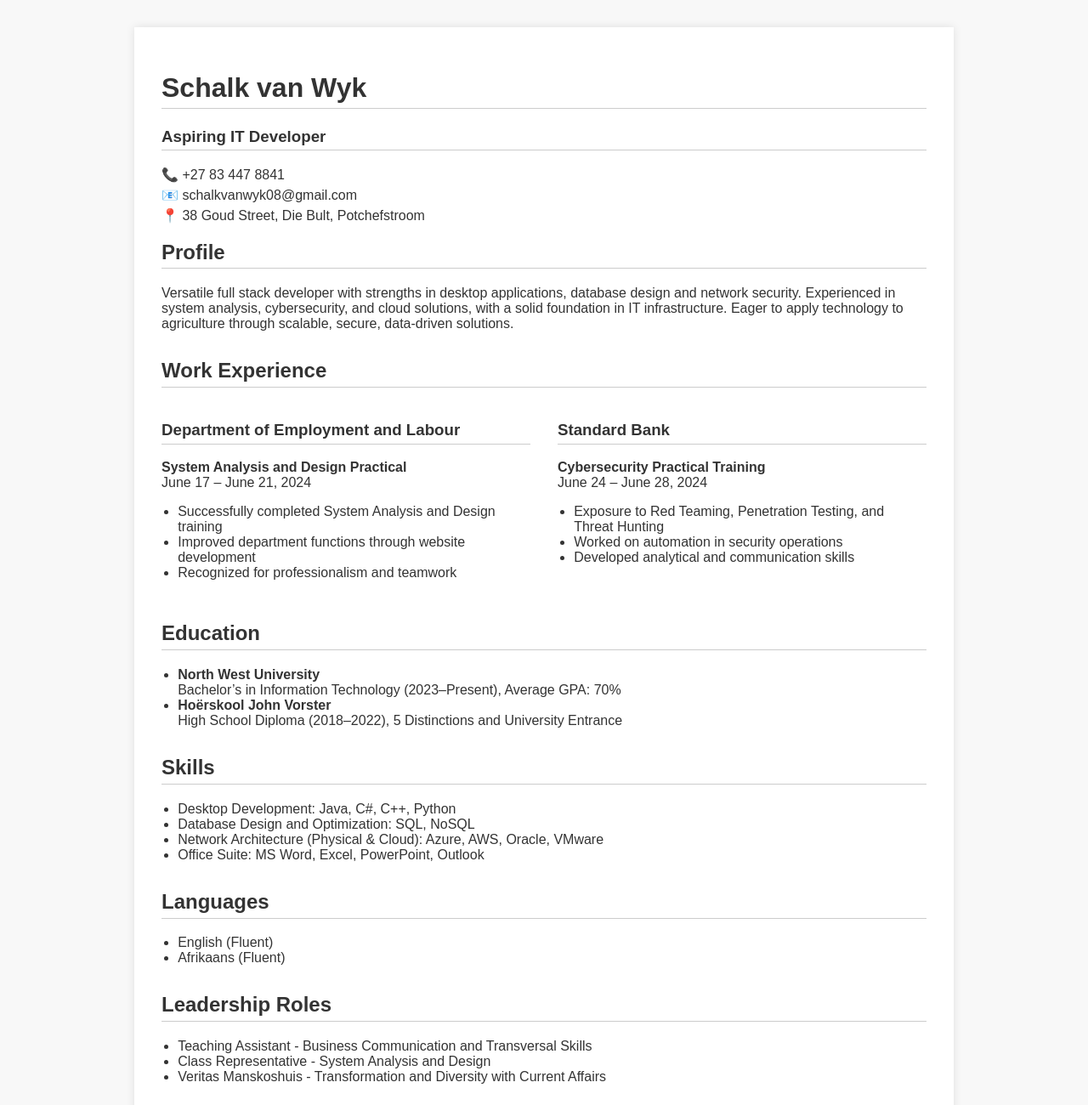
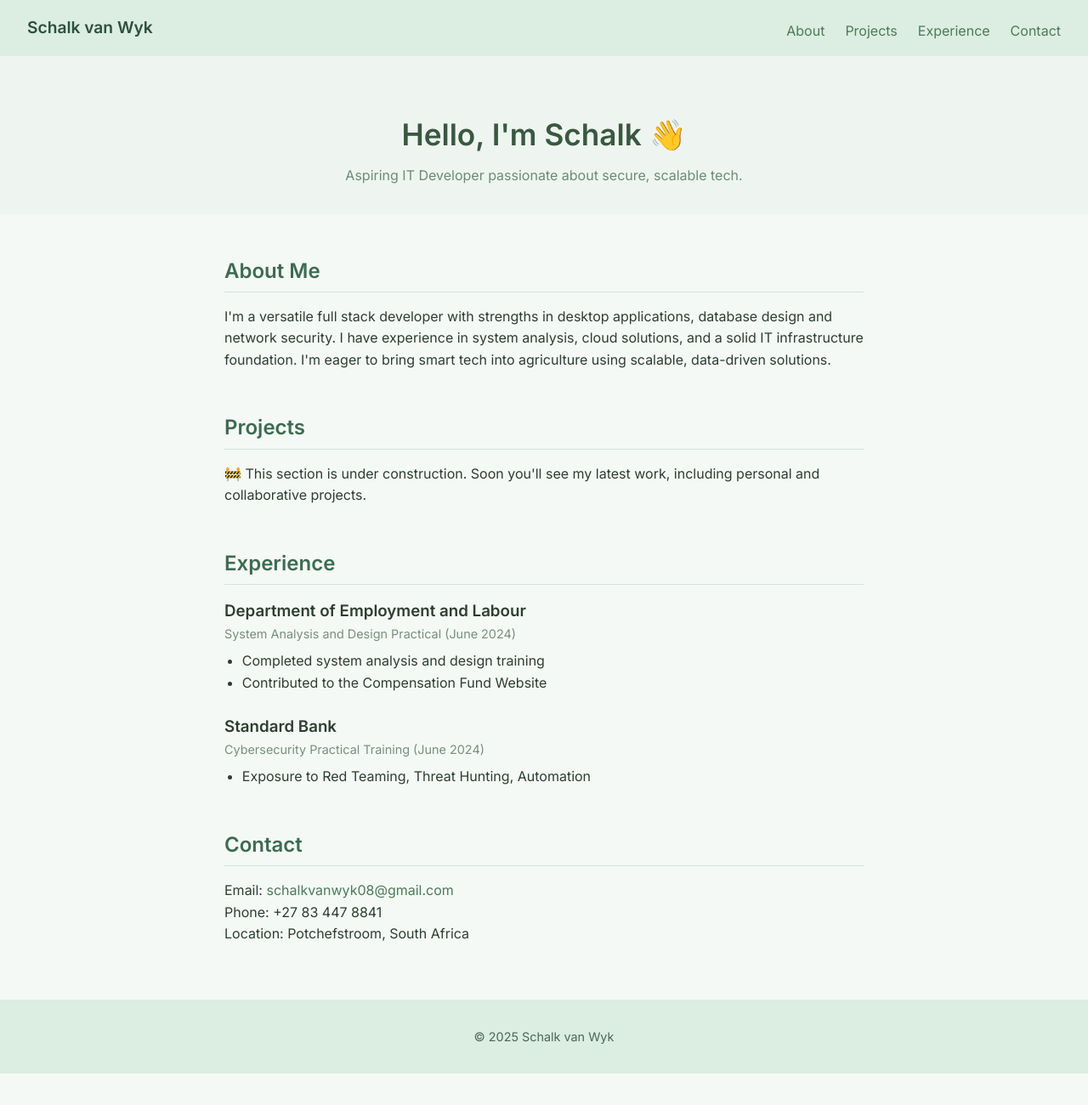
Before and after one commit to SCvanWyk/SCvanWyk.github.io, a plain HTML site: page index.html in a window 1280 px wide. Shown: the whole page at 85% size. After the commit the page ends 1263 px from the top, so only its background shows below. Drawn offline with Linux system fonts and the light colour scheme.

Commit message:
General update to content

```diff
--- a/index.html
+++ b/index.html
@@ -1,121 +1,72 @@
 <!DOCTYPE html>
 <html lang="en">
-<head link rel="stylesheet" href="style.css">
+<head>
   <meta charset="UTF-8" />
   <meta name="viewport" content="width=device-width, initial-scale=1.0"/>
-  <title>Schalk van Wyk - CV</title>
-  <style>
-    body {
-      font-family: Arial, sans-serif;
-      background-color: #f8f8f8;
-      color: #333;
-      margin: 0;
-      padding: 2rem;
-    }
-    .container {
-      max-width: 900px;
-      margin: auto;
-      background: #fff;
-      padding: 2rem;
-      box-shadow: 0 0 10px rgba(0,0,0,0.1);
-    }
-    h1, h2, h3 {
-      border-bottom: 1px solid #ccc;
-      padding-bottom: 0.3rem;
-    }
-    .section {
-      margin-bottom: 2rem;
-    }
-    .two-column {
-      display: flex;
-      gap: 2rem;
-    }
-    .left, .right {
-      flex: 1;
-    }
-    ul {
-      padding-left: 1.2rem;
-    }
-    .contact p {
-      margin: 0.3rem 0;
-    }
-  </style>
+  <title>Schalk van Wyk</title>
+  <link rel="stylesheet" href="style.css" />
+  <link href="https://fonts.googleapis.com/css2?family=Inter:wght@400;600&display=swap" rel="stylesheet">
 </head>
 <body>
-  <div class="container">
-    <header>
-      <h1>Schalk van Wyk</h1>
-      <h3>Aspiring IT Developer</h3>
-      <div class="contact">
-        <p>📞 +27 83 447 8841</p>
-        <p>📧 schalkvanwyk08@gmail.com</p>
-        <p>📍 38 Goud Street, Die Bult, Potchefstroom</p>
-      </div>
+  <nav class="navbar">
+    <div class="logo">Schalk van Wyk</div>
+    <ul class="nav-links">
+      <li><a href="#about">About</a></li>
+      <li><a href="#projects">Projects</a></li>
+      <li><a href="#experience">Experience</a></li>
+      <li><a href="#contact">Contact</a></li>
+    </ul>
+  </nav>
+
+  <header class="hero">
+    <h1>Hello, I'm Schalk 👋</h1>
+    <p class="subtitle">Aspiring IT Developer passionate about secure, scalable tech.</p>
   </header>
 
-    <section class="section">
-      <h2>Profile</h2>
-      <p>Versatile full stack developer with strengths in desktop applications, database design and network security. Experienced in system analysis, cybersecurity, and cloud solutions, with a solid foundation in IT infrastructure. Eager to apply technology to agriculture through scalable, secure, data-driven solutions.</p>
+  <main class="container">
+    <section id="about">
+      <h2>About Me</h2>
+      <p>
+        I'm a versatile full stack developer with strengths in desktop applications, database design and network security.
+        I have experience in system analysis, cloud solutions, and a solid IT infrastructure foundation. I'm eager to bring
+        smart tech into agriculture using scalable, data-driven solutions.
+      </p>
     </section>
 
-    <section class="section">
-      <h2>Work Experience</h2>
-      <div class="two-column">
-        <div class="left">
+    <section id="projects">
+      <h2>Projects</h2>
+      <p>🚧 This section is under construction. Soon you'll see my latest work, including personal and collaborative projects.</p>
+    </section>
+
+    <section id="experience">
+      <h2>Experience</h2>
+      <div class="experience-entry">
         <h3>Department of Employment and Labour</h3>
-          <p><strong>System Analysis and Design Practical</strong><br/>June 17 – June 21, 2024</p>
+        <p class="small">System Analysis and Design Practical (June 2024)</p>
         <ul>
-            <li>Successfully completed System Analysis and Design training</li>
-            <li>Improved department functions through website development</li>
-            <li>Recognized for professionalism and teamwork</li>
+          <li>Completed system analysis and design training</li>
+          <li>Contributed to the Compensation Fund Website</li>
         </ul>
       </div>
-        <div class="right">
+      <div class="experience-entry">
         <h3>Standard Bank</h3>
-          <p><strong>Cybersecurity Practical Training</strong><br/>June 24 – June 28, 2024</p>
+        <p class="small">Cybersecurity Practical Training (June 2024)</p>
         <ul>
-            <li>Exposure to Red Teaming, Penetration Testing, and Threat Hunting</li>
-            <li>Worked on automation in security operations</li>
-            <li>Developed analytical and communication skills</li>
+          <li>Exposure to Red Teaming, Threat Hunting, Automation</li>
         </ul>
-        </div>
       </div>
     </section>
 
-    <section class="section">
-      <h2>Education</h2>
-      <ul>
-        <li><strong>North West University</strong><br/>Bachelor’s in Information Technology (2023–Present), Average GPA: 70%</li>
-        <li><strong>Hoërskool John Vorster</strong><br/>High School Diploma (2018–2022), 5 Distinctions and University Entrance</li>
-      </ul>
+    <section id="contact">
+      <h2>Contact</h2>
+      <p>Email: <a href="mailto:schalkvanwyk08@gmail.com">schalkvanwyk08@gmail.com</a></p>
+      <p>Phone: +27 83 447 8841</p>
+      <p>Location: Potchefstroom, South Africa</p>
     </section>
+  </main>
 
-    <section class="section">
-      <h2>Skills</h2>
-      <ul>
-        <li>Desktop Development: Java, C#, C++, Python</li>
-        <li>Database Design and Optimization: SQL, NoSQL</li>
-        <li>Network Architecture (Physical & Cloud): Azure, AWS, Oracle, VMware</li>
-        <li>Office Suite: MS Word, Excel, PowerPoint, Outlook</li>
-      </ul>
-    </section>
-
-    <section class="section">
-      <h2>Languages</h2>
-      <ul>
-        <li>English (Fluent)</li>
-        <li>Afrikaans (Fluent)</li>
-      </ul>
-    </section>
-
-    <section class="section">
-      <h2>Leadership Roles</h2>
-      <ul>
-        <li>Teaching Assistant - Business Communication and Transversal Skills</li>
-        <li>Class Representative - System Analysis and Design</li>
-        <li>Veritas Manskoshuis - Transformation and Diversity with Current Affairs</li>
-      </ul>
-    </section>
-  </div>
+  <footer>
+    <p>&copy; 2025 Schalk van Wyk</p>
+  </footer>
 </body>
 </html>
--- a/style.css
+++ b/style.css
@@ -0,0 +1,106 @@
+/* Reset & base font */
+* {
+  margin: 0;
+  padding: 0;
+  box-sizing: border-box;
+}
+
+body {
+  font-family: 'Inter', sans-serif;
+  background-color: #f5f9f6;
+  color: #2e3d31;
+  line-height: 1.6;
+}
+
+a {
+  color: #4d7a57;
+  text-decoration: none;
+}
+
+.container {
+  max-width: 800px;
+  margin: 2rem auto;
+  padding: 0 1.5rem;
+}
+
+/* Navigation */
+.navbar {
+  display: flex;
+  justify-content: space-between;
+  align-items: center;
+  background-color: #dbeee1;
+  padding: 1rem 2rem;
+  position: sticky;
+  top: 0;
+  z-index: 100;
+}
+
+.logo {
+  font-weight: 600;
+  font-size: 1.2rem;
+  color: #2f4f3d;
+}
+
+.nav-links {
+  list-style: none;
+  display: flex;
+  gap: 1.5rem;
+}
+
+.nav-links li a {
+  font-weight: 500;
+}
+
+/* Hero */
+.hero {
+  text-align: center;
+  padding: 4rem 1rem 2rem;
+  background-color: #eef5f0;
+}
+
+.hero h1 {
+  font-size: 2.2rem;
+  color: #3a5840;
+}
+
+.subtitle {
+  margin-top: 0.5rem;
+  color: #6a8c75;
+}
+
+/* Sections */
+section {
+  margin-top: 3rem;
+}
+
+h2 {
+  color: #3d6b51;
+  font-size: 1.5rem;
+  margin-bottom: 1rem;
+  border-bottom: 1px solid #d1e3d5;
+  padding-bottom: 0.3rem;
+}
+
+.experience-entry {
+  margin-bottom: 1.5rem;
+}
+
+.small {
+  font-size: 0.9rem;
+  color: #778f7b;
+}
+
+ul {
+  margin-top: 0.5rem;
+  padding-left: 1.3rem;
+}
+
+/* Footer */
+footer {
+  text-align: center;
+  padding: 2rem 1rem;
+  margin-top: 4rem;
+  background-color: #dbeee1;
+  color: #4d6657;
+  font-size: 0.9rem;
+}
```
Lines whose indentation alone changed are shown as unchanged.
